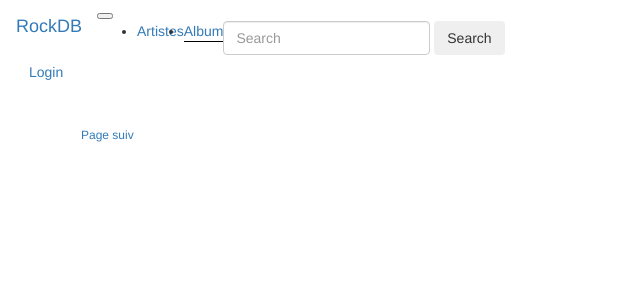
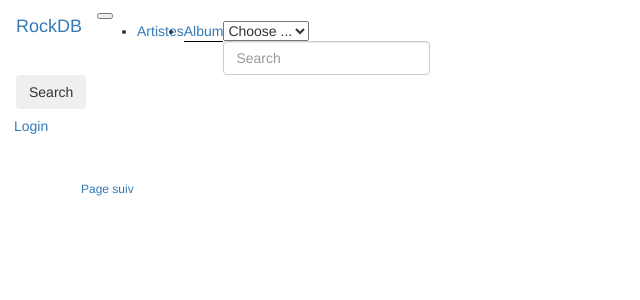
Before and after one commit to xberault/web-rockdb, a Flask app: page /album in a window 1280 px wide. Shown: the top 300 px of the page, without its empty margins (0-640 px from the left). Run offline with Flask 2, Linux system fonts and the light colour scheme; data that the repository does not hold is empty; some libraries are stand-ins or nearby versions.

Commit message:
ajout de la possibilté du choix du genre mais la recherche n'est pas fonctionnelle

```diff
--- a/rockDB/models.py
+++ b/rockDB/models.py
@@ -61,6 +61,9 @@ class Genre(db.Model):
 
 def get_genre(id):
     return Genre.query.get(id)
+
+def get_sample_genre():
+    return Genre.query.distinct()
 
 # **************************************************************************** #
 # ************************** gestion des albums ****************************** #
--- a/rockDB/templates/base.html
+++ b/rockDB/templates/base.html
@@ -37,8 +37,22 @@
                 {% endfor %}
             </ul>
             <form class="form-inline my-2 my-lg-0">
-                <input class="form-control mr-sm-2" type="search" placeholder="Search" aria-label="Search">
-                <button class="btn btn-outline-success my-2 my-sm-0" type="submit">Search</button>
+                <div class="form-row align-items-center">
+                    <div class="col-auto my-1">
+                        <label for="genre" class="my-2 my-lg-0 sr-only">Gender</label>
+                        <select name="genre" id="genre" class="custom-select my-2 my-lg-0">
+                            <option selected>Choose ...</option>
+                            {% for gender in genders %}
+                            <option value="{{ gender.id }}">{{ gender.name }}</option>
+                            {% endfor %}
+                        </select>
+                    </div>
+                    <div class="col-auto my-1"></div>
+                        <input class="form-control mr-sm-2" type="search" placeholder="Search" aria-label="Search">
+                    </div>
+                    <div class="col-auto my-1"></div>
+                        <button class="btn btn-outline-success my-2 my-sm-0" type="submit">Search</button>
+                </div>
             </form>
             {% if current_user.is_authenticated %}
                 <div class="btn-group">
--- a/rockDB/views.py
+++ b/rockDB/views.py
@@ -1,6 +1,6 @@
 from .app import app
 from .forms import LoginForm, SignupForm
-from .models import User, get_sample_artist, get_sample_album
+from .models import User, get_sample_artist, get_sample_album, get_sample_genre
 from flask import render_template, redirect, url_for, request, flash, session
 from flask_login import login_required, logout_user, current_user, login_user
 
@@ -9,7 +9,8 @@ from flask_login import login_required, logout_user, current_user, login_user
 def home():
     return render_template(
         "home.html",
-        title="RockDB"
+        title="RockDB",
+        genders = get_sample_genre()
     )
 
 
@@ -20,7 +21,8 @@ def dashboard():
         'dashboard.html',
         title='Dashboard',
         template='dashboard-page',
-        body="Page de profil d'un utilisateur"
+        body="Page de profil d'un utilisateur",
+        genders = get_sample_genre()
     )
 
 
@@ -45,7 +47,8 @@ def login():
         form=form,
         title='Connexion',
         template='login-page',
-        body="Connexion au compte utilisateur"
+        body="Connexion au compte utilisateur",
+        genders = get_sample_genre()
     )
 
 
@@ -78,7 +81,8 @@ def signup():
         title='Inscription',
         form=form,
         template='signup-page',
-        body="Inscription d'un utilisateur"
+        body="Inscription d'un utilisateur",
+        genders = get_sample_genre()
     )
 
 
@@ -96,7 +100,7 @@ def logout():
 @app.route("/artist")
 def all_artist():
     print(get_sample_artist())
-    return render_template("artist/all_artist.html", test = get_sample_artist())
+    return render_template("artist/all_artist.html", test = get_sample_artist(), genders = get_sample_genre())
 
 
 from .models import Artist
@@ -104,11 +108,11 @@ from .models import Artist
 
 @app.route("/artist/one_artist/<int:id>")
 def one_artist(id):
-    return render_template("artist/one_artist.html", artist=Artist.from_id(id))
+    return render_template("artist/one_artist.html", artist=Artist.from_id(id), genders = get_sample_genre())
 
 @app.route("/album")
 def all_album_default():
-    return render_template ("album/all_album.html", albums = get_sample_album(0,5), page_number = 0)
+    return render_template ("album/all_album.html", albums = get_sample_album(0,5), page_number = 0, genders = get_sample_genre())
 
 @app.route("/album/<int:page_number>")
 def all_album(page_number):
@@ -130,7 +134,7 @@ def all_album(page_number):
             upper_limit = page_number * 5 + 5
             albums = get_sample_album(lower_limit,upper_limit)
 
-    return render_template("album/all_album.html", albums = get_sample_album(lower_limit,upper_limit), page_number = page_number)
+    return render_template("album/all_album.html", albums = get_sample_album(lower_limit,upper_limit), page_number = page_number, genders = get_sample_genre())
 
 
 from .models import Album
@@ -138,7 +142,7 @@ from .models import Album
 
 @app.route("/album/one_album/<int:id>")
 def one_album(id):
-    return render_template("album/one_album.html", album=Album.from_id(id))
+    return render_template("album/one_album.html", album=Album.from_id(id), genders = get_sample_genre())
 
 
 from .models import Playlist, Indexation, get_albums_from_playlist, get_playlists_from_user
@@ -148,7 +152,8 @@ from .models import Playlist, Indexation, get_albums_from_playlist, get_playlist
 def playlists(user_id):
     return render_template(
         "playlists.html",
-        playlists=get_playlists_from_user(user_id)
+        playlists=get_playlists_from_user(user_id),
+        genders = get_sample_genre()
     )
 
 @app.route("/playlist/<int:id>")
@@ -156,5 +161,6 @@ def playlist(id):
     return render_template(
         "playlist.html",
         playlist=Playlist.from_id(id),
-        albums=get_albums_from_playlist(id)
+        albums=get_albums_from_playlist(id),
+        genders = get_sample_genre()
     )
```
